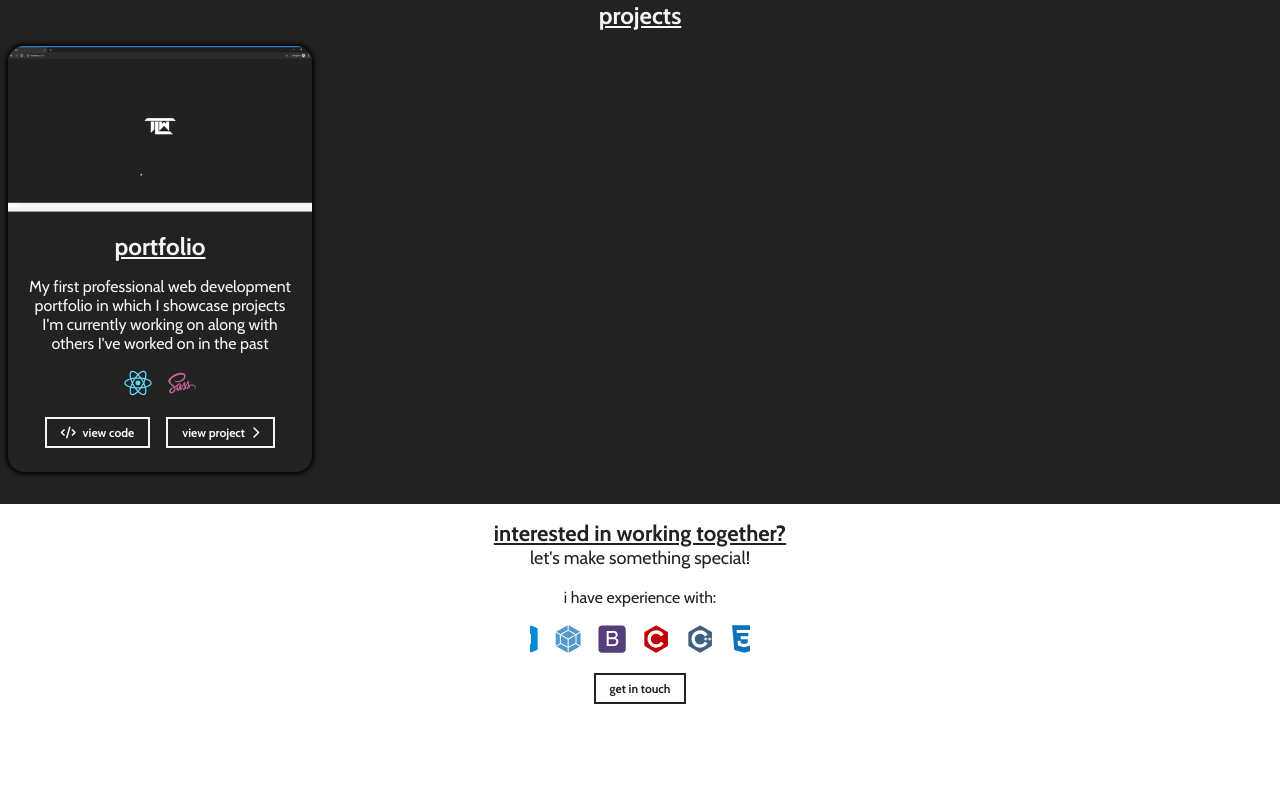
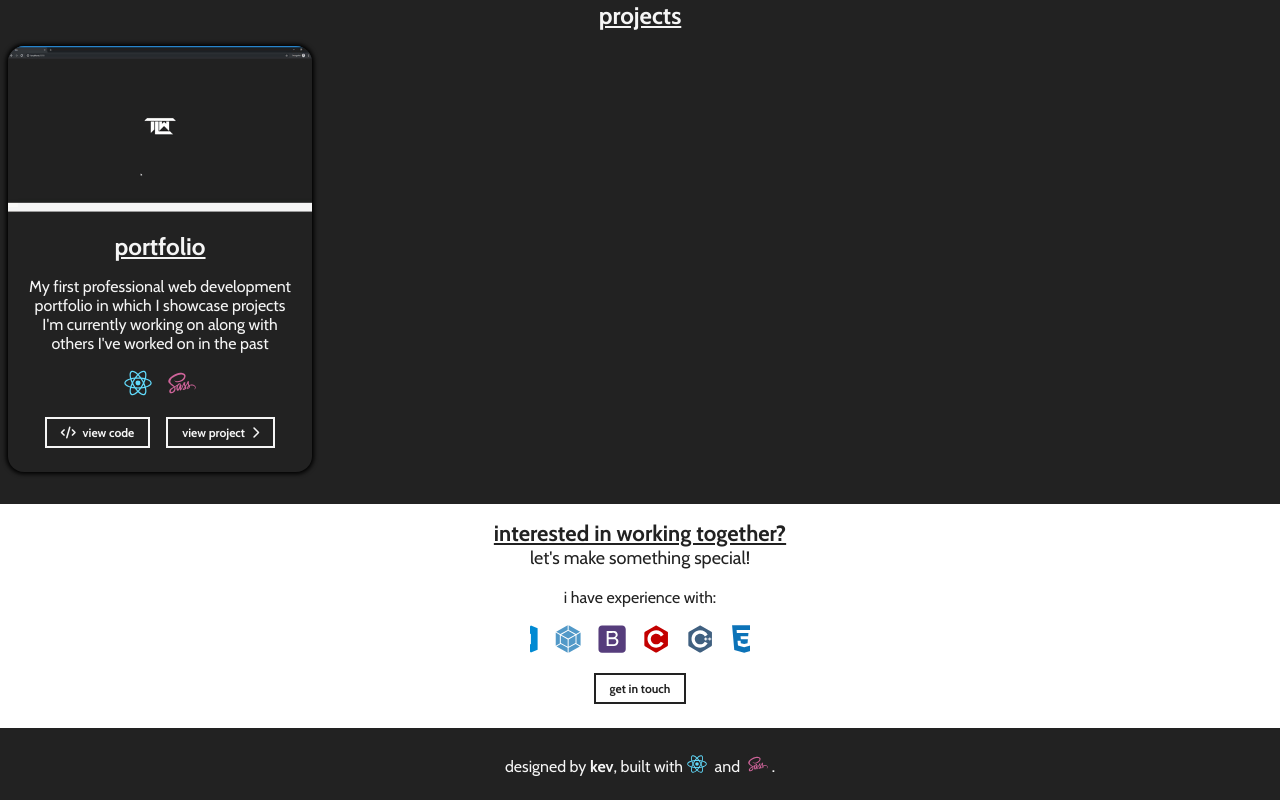
Before and after one commit to KevTLW/portfolio, a React (Create React App) app: page / in a window 1280 px wide. Shown: the part 1162-1962 px from the top of the page. Before the commit the page ends 1890 px from the top, so only its background shows below. Built offline with nearby package versions, Linux system fonts and the light colour scheme.

Commit message:
Implemented footer (finished design)

```diff
--- a/src/App.js
+++ b/src/App.js
@@ -5,6 +5,7 @@ import './resources/styles/App.scss';
 import About from './components/About';
 import Projects from './components/Projects';
 import Skills from './components/Skills';
+import Footer from './components/Footer';
 
 const App = () => {
   const [loading, setLoading] = useState(true);
@@ -28,6 +29,7 @@ const App = () => {
         <About />
         <Projects />
         <Skills />
+        <Footer />
       </div>
     </>
   );
--- /dev/null
+++ b/src/components/Footer.js
@@ -0,0 +1,11 @@
+import React from 'react';
+import Icons from './Icons';
+
+const Footer = () => (
+  <footer id='footer'>
+    designed by <strong>kev</strong>, built with
+    <Icons name='React' /> and <Icons name='Sass' />.
+  </footer>
+);
+
+export default Footer;
--- a/src/resources/styles/App.scss
+++ b/src/resources/styles/App.scss
@@ -348,3 +348,17 @@ body {
     }
   }
 }
+
+#footer {
+  background-color: map-get($colors, black);
+  color: map-get($colors, white);
+  padding: 1.5rem 0.75rem;
+  text-align: center;
+
+  .icon {
+    max-width: 1.25rem;
+    padding: 0rem 0.25rem;
+    position: relative;
+    top: 0.125rem;
+  }
+}
```
